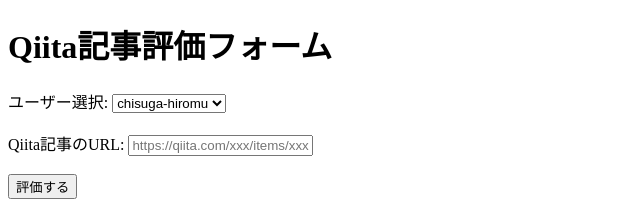
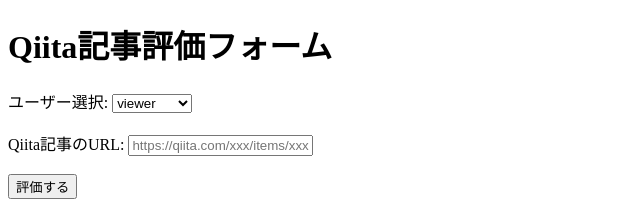
Before and after one commit to hiromu2001/qiita-eval-bot, a plain HTML site: page static/index.html in a window 1280 px wide. Shown: the top 216 px of the page, 0-640 px from the left. Drawn offline with Linux system fonts and the light colour scheme.

Commit message:
Update index.html

```diff
--- a/static/index.html
+++ b/static/index.html
@@ -7,11 +7,20 @@
 <body>
     <h1>Qiita記事評価フォーム</h1>
     <form id="evalForm">
-        <label for="user">ユーザー選択:</label>
-        <select id="user" name="user">
-            <option value="chisuga-hiromu">chisuga-hiromu</option>
-            <option value="viewer">viewer</option>
-            <!-- 必要に応じて追加 -->
+      <label for="user">ユーザー選択:</label>
+<select id="user" name="user">
+    <option value="viewer">viewer</option>
+    <option value="PEH0401">PEH0401</option>
+    <option value="PEH0402">PEH0402</option>
+    <option value="PEH0403">PEH0403</option>
+    <option value="PEH0404">PEH0404</option>
+    <option value="PEH0405">PEH0405</option>
+    <option value="PEH0406">PEH0406</option>
+    <option value="PEH0407">PEH0407</option>
+    <option value="PEH0408">PEH0408</option>
+    <option value="PEH0409">PEH0409</option>
+    <option value="PEH0410">PEH0410</option>
+    <option value="PEH0411">PEH0411</option>
         </select>
         <br><br>
         <label for="url">Qiita記事のURL:</label>
```
